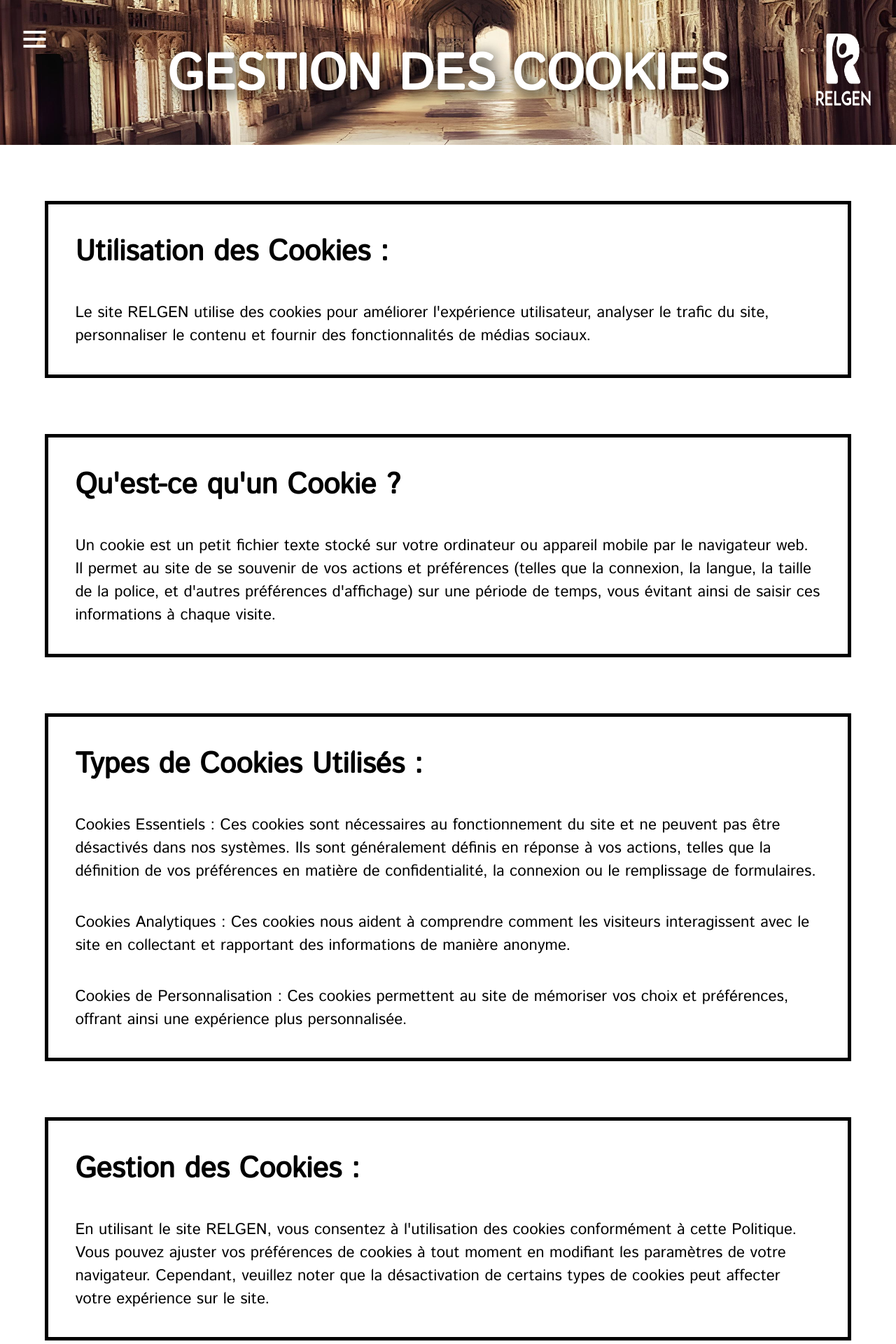
After one commit to RxSachaDev/RELGEN, a Django app: page /gestions-des-cookies/ in a window 1280 px wide. The commit adds this page. Shown: the top 1920 px of the page at 70% size. Run offline with Django 4.2, Linux system fonts and the light colour scheme; some web fonts are replaced.

Commit message:
Page Gestions des cookies

```diff
--- a/merchex/merchex/urls.py
+++ b/merchex/merchex/urls.py
@@ -30,5 +30,6 @@ urlpatterns = [
     path('judaisme/',views.juda, name = 'judaisme'),
     path('decouverte/',views.decouverte, name = 'decouverte'),
     path('conditions-generales/',views.conditions, name = 'conditions'),
-    path('mentions-legales/',views.mentions, name = 'mentions')
+    path('mentions-legales/',views.mentions, name = 'mentions'),
+    path('gestions-des-cookies/',views.cookies, name = 'cookies')
 ] + static(settings.MEDIA_URL, document_root=settings.MEDIA_ROOT)
--- a/merchex/sourates/templates/sourates/accueil.html
+++ b/merchex/sourates/templates/sourates/accueil.html
@@ -64,7 +64,7 @@
                 <a href="{% url 'conditions' %}">Conditions générales</a>
                 <a href="{% url 'mentions' %}">Mentions légales</a>
                 <a href="">Données personnelles</a>
-                <a href="">Gestion des cookies</a>
+                <a href="{% url 'cookies' %}">Gestion des cookies</a>
                 <a href="{% url 'contact' %}">Aide/FAQ/Contact</a>
             </div>
         </div>
--- a/merchex/sourates/templates/sourates/christiannisme.html
+++ b/merchex/sourates/templates/sourates/christiannisme.html
@@ -94,7 +94,7 @@
                 <a href="{% url 'conditions' %}">Conditions générales</a>
                 <a href="{% url 'mentions' %}">Mentions légales</a>
                 <a href="">Données personnelles</a>
-                <a href="">Gestion des cookies</a>
+                <a href="{% url 'cookies' %}">Gestion des cookies</a>
                 <a href="{% url 'contact' %}">Aide/FAQ/Contact</a>
             </div>
         </div>
--- a/merchex/sourates/templates/sourates/conditions.html
+++ b/merchex/sourates/templates/sourates/conditions.html
@@ -79,7 +79,7 @@
                 <a href="{% url 'conditions' %}">Conditions générales</a>
                 <a href="{% url 'mentions' %}">Mentions légales</a>
                 <a href="">Données personnelles</a>
-                <a href="">Gestion des cookies</a>
+                <a href="{% url 'cookies' %}">Gestion des cookies</a>
                 <a href="{% url 'contact' %}">Aide/FAQ/Contact</a>
             </div>
         </div>
--- a/merchex/sourates/templates/sourates/contact.html
+++ b/merchex/sourates/templates/sourates/contact.html
@@ -41,7 +41,7 @@
                 <a href="{% url 'conditions' %}">Conditions générales</a>
                 <a href="{% url 'mentions' %}">Mentions légales</a>
                 <a href="">Données personnelles</a>
-                <a href="">Gestion des cookies</a>
+                <a href="{% url 'cookies' %}">Gestion des cookies</a>
                 <a href="{% url 'contact' %}">Aide/FAQ/Contact</a>
             </div>
         </div>
--- /dev/null
+++ b/merchex/sourates/templates/sourates/cookies.html
@@ -0,0 +1,69 @@
+{% extends 'sourates/base.html' %}
+
+{% block content %}
+    {% load static %}
+    <header class='divers'>
+        <div class='container1'>
+            <nav>
+                <input type="checkbox" id="checknav">
+                <label for="checknav" class="menu-deroulant">
+                    <i class='bx bx-menu' id="open"></i>
+                    <i class='bx bx-x' id="close"></i>
+                </label>
+                <div class="nav-links">
+                    <h2>RELGEN</h2>
+                    <ul>
+                        <li><a href="{% url 'decouverte' %}">Découvrir</a></li>
+                        <li><a href="{% url 'islam' %}">Islam</a></li>
+                        <li><a href="{% url 'christianisme' %}">Christianisme</a></li>
+                        <li><a href="{% url 'judaisme' %}">Judaïsme </a></li>
+                    </ul>
+                    <img src="{% static 'sourates/assets/main.png' %}" alt="Main">
+                </div>
+            </nav>
+            <h1>GESTION DES COOKIES</h1>
+            <a href="{% url 'accueil' %}"><img src="{% static 'sourates/assets/logo.png' %}" alt="Logo"></a>
+        </div>
+    </header>
+    <main>
+        <div class='conditions'>
+            <h3>Utilisation des Cookies :</h3>
+            <p>Le site RELGEN utilise des cookies pour améliorer l'expérience utilisateur, analyser le trafic du site, personnaliser le contenu et fournir des fonctionnalités de médias sociaux.</p>
+        </div>
+        <div class='conditions'>
+            <h3>Qu'est-ce qu'un Cookie ?</h3>
+            <p>Un cookie est un petit fichier texte stocké sur votre ordinateur ou appareil mobile par le navigateur web. Il permet au site de se souvenir de vos actions et préférences (telles que la connexion, la langue, la taille de la police, et d'autres préférences d'affichage) sur une période de temps, vous évitant ainsi de saisir ces informations à chaque visite.</p>
+        </div>
+        <div class='conditions'>
+            <h3>Types de Cookies Utilisés :</h3>
+            <p>Cookies Essentiels : Ces cookies sont nécessaires au fonctionnement du site et ne peuvent pas être désactivés dans nos systèmes. Ils sont généralement définis en réponse à vos actions, telles que la définition de vos préférences en matière de confidentialité, la connexion ou le remplissage de formulaires.</p>
+            <p>Cookies Analytiques : Ces cookies nous aident à comprendre comment les visiteurs interagissent avec le site en collectant et rapportant des informations de manière anonyme.</p>
+            <p>Cookies de Personnalisation : Ces cookies permettent au site de mémoriser vos choix et préférences, offrant ainsi une expérience plus personnalisée.</p>
+        </div>
+        <div class='conditions'>
+            <h3>Gestion des Cookies :</h3>
+            <p>En utilisant le site RELGEN, vous consentez à l'utilisation des cookies conformément à cette Politique.
+            Vous pouvez ajuster vos préférences de cookies à tout moment en modifiant les paramètres de votre navigateur. Cependant, veuillez noter que la désactivation de certains types de cookies peut affecter votre expérience sur le site.</p>
+        </div>
+        <div class='conditions'>
+            <h3>Modification de la Politique de Cookies :</h3>
+            <p>Nous nous réservons le droit de mettre à jour cette Politique de Cookies pour refléter les changements dans nos pratiques et services.
+            Les modifications seront publiées sur cette page, et la date de dernière mise à jour sera révisée en conséquence.</p>
+            <p>Date de Dernière Mise à Jour : 03/02/2024</p>
+        </div>
+    </main>
+    <footer class='divers'>
+        <img src="{% static 'sourates/assets/logo.png' %}" alt="Logo">
+        <div class='footer-container'>
+            <p>RELGEN 2024 ©</p>
+            <div class='footer-links'>
+                <a href="{% url 'conditions' %}">Conditions générales</a>
+                <a href="{% url 'mentions' %}">Mentions légales</a>
+                <a href="">Données personnelles</a>
+                <a href="{% url 'cookies' %}">Gestion des cookies</a>
+                <a href="{% url 'contact' %}">Aide/FAQ/Contact</a>
+            </div>
+        </div>
+        <img src="{% static 'sourates/assets/logo.png' %}" alt="Logo">
+    </footer>
+{% endblock %}
--- a/merchex/sourates/templates/sourates/decouverte.html
+++ b/merchex/sourates/templates/sourates/decouverte.html
@@ -76,7 +76,7 @@
                 <a href="{% url 'conditions' %}">Conditions générales</a>
                 <a href="{% url 'mentions' %}">Mentions légales</a>
                 <a href="">Données personnelles</a>
-                <a href="">Gestion des cookies</a>
+                <a href="{% url 'cookies' %}">Gestion des cookies</a>
                 <a href="{% url 'contact' %}">Aide/FAQ/Contact</a>
             </div>
         </div>
--- a/merchex/sourates/templates/sourates/judaisme.html
+++ b/merchex/sourates/templates/sourates/judaisme.html
@@ -89,7 +89,7 @@
                 <a href="{% url 'conditions' %}">Conditions générales</a>
                 <a href="{% url 'mentions' %}">Mentions légales</a>
                 <a href="">Données personnelles</a>
-                <a href="">Gestion des cookies</a>
+                <a href="{% url 'cookies' %}">Gestion des cookies</a>
                 <a href="{% url 'contact' %}">Aide/FAQ/Contact</a>
             </div>
         </div>
--- a/merchex/sourates/templates/sourates/mentions.html
+++ b/merchex/sourates/templates/sourates/mentions.html
@@ -51,7 +51,7 @@
                 <a href="{% url 'conditions' %}">Conditions générales</a>
                 <a href="{% url 'mentions' %}">Mentions légales</a>
                 <a href="">Données personnelles</a>
-                <a href="">Gestion des cookies</a>
+                <a href="{% url 'cookies' %}">Gestion des cookies</a>
                 <a href="{% url 'contact' %}">Aide/FAQ/Contact</a>
             </div>
         </div>
--- a/merchex/sourates/templates/sourates/sourates.html
+++ b/merchex/sourates/templates/sourates/sourates.html
@@ -69,7 +69,7 @@
                 <a href="{% url 'conditions' %}">Conditions générales</a>
                 <a href="{% url 'mentions' %}">Mentions légales</a>
                 <a href="">Données personnelles</a>
-                <a href="">Gestion des cookies</a>
+                <a href="{% url 'cookies' %}">Gestion des cookies</a>
                 <a href="{% url 'contact' %}">Aide/FAQ/Contact</a>
             </div>
         </div>
--- a/merchex/sourates/views.py
+++ b/merchex/sourates/views.py
@@ -373,3 +373,6 @@ def conditions(request):
 
 def mentions(request):
     return render(request,'sourates/mentions.html')
+
+def cookies(request):
+    return render(request,'sourates/cookies.html')
```
